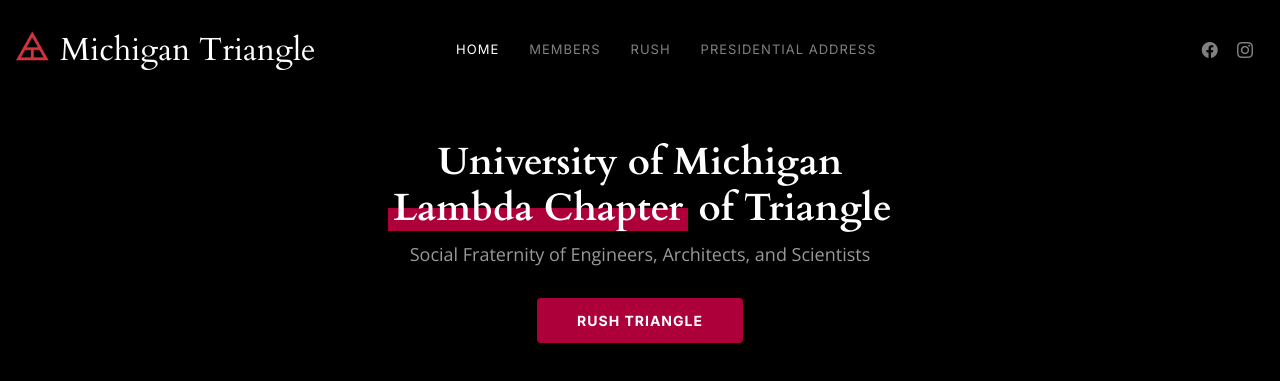
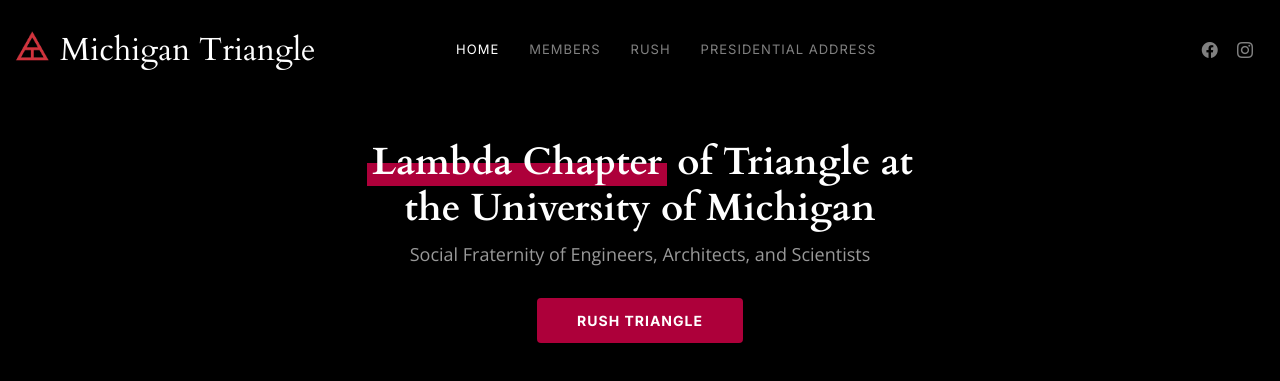
Before and after one commit to nickfrisch/michigan-triangle-web, a plain HTML site: page main/index.html in a window 1280 px wide. Shown: the top 381 px of the page. Drawn offline with nearby package versions, Linux system fonts and the light colour scheme.

Commit message:
new name

```diff
--- a/main/index.html
+++ b/main/index.html
@@ -67,7 +67,7 @@
     <div class="container">
       <div class="row justify-content-center">
         <div class="col-lg-6 text-center">
-          <h2>University of Michigan<span>Lambda Chapter</span> of Triangle</h2>
+          <h2><span>Lambda Chapter</span> of Triangle at the University of Michigan</h2>
           <p>Social Fraternity of Engineers, Architects, and Scientists</p>
           <a href="contact.html" class="btn-get-started"><b>RUSH TRIANGLE</b></a>
         </div>
```
